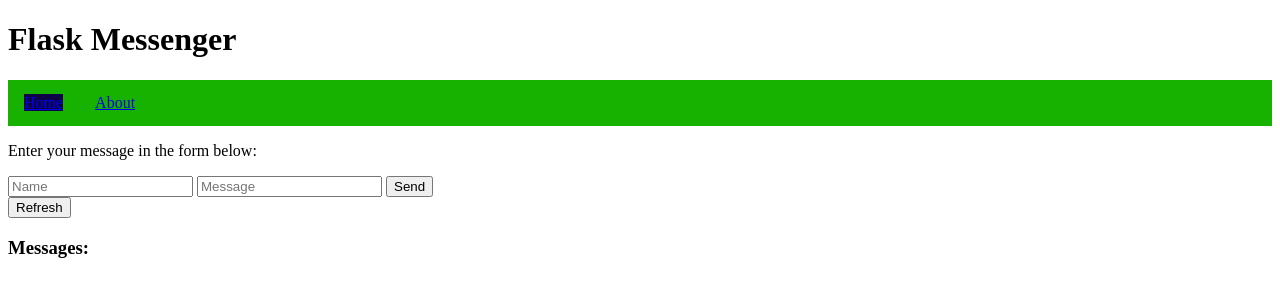
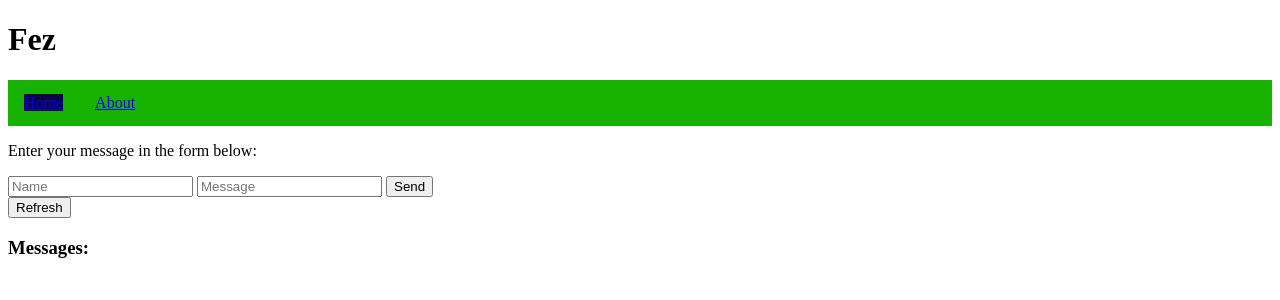
Before and after one commit to Adoria298/fez, a Flask app: page / in a window 1280 px wide. Shown: the top 300 px of the page. Run offline with Flask 2, Linux system fonts and the light colour scheme.

Commit message:
Added custom page title

```diff
--- a/fez/templates/about.html
+++ b/fez/templates/about.html
@@ -1 +1,2 @@
 {% extends "layouts/layout.html" %}
+{% block page_title %}About Fez{% endblock %}
--- a/fez/templates/layouts/layout.html
+++ b/fez/templates/layouts/layout.html
@@ -4,10 +4,10 @@
 	<meta char="UTF-8">
 	<link rel="stylesheet" type="text/css" href="/static/styles.css">
 	<link rel="shortcut icon" href="{{ url_for('static', filename='favicon.ico') }}">
-	<title>Flask Messenger</title>
+	<title>{% block page_title %}{% endblock %}</title>
 </head>
 <body>
-	<h1>Flask Messenger</h1>
+	<h1>{{ self.page_title() }}</h1>
 	<nav>
 		<ul class="navbar1">
 		  <li class="navbar2"><a class="active navbar3" href="/">Home</a></li>
--- a/fez/templates/view.html
+++ b/fez/templates/view.html
@@ -1,5 +1,5 @@
 {% extends "layouts/layout.html" %}
-<title>Fez</title>
+{% block page_title %}Fez{% endblock %}
 <body>
 	{% block content %}
 		<p>Enter your message in the form below:</p>
```
